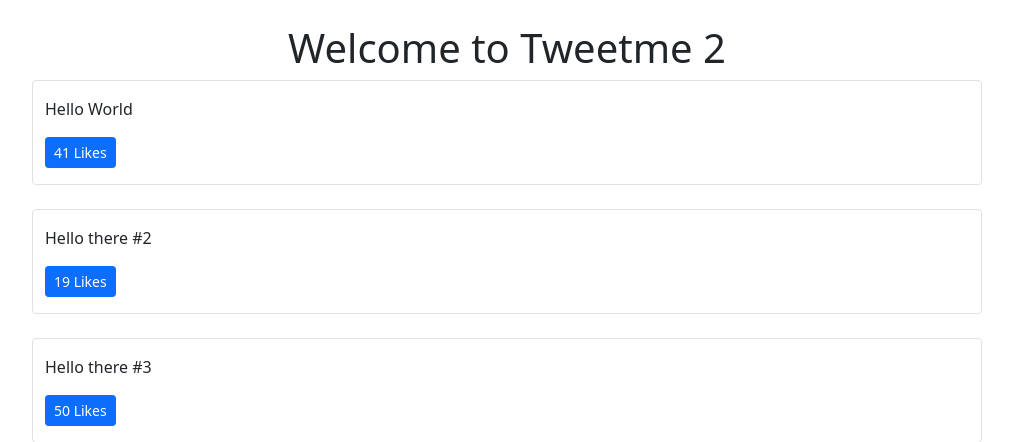
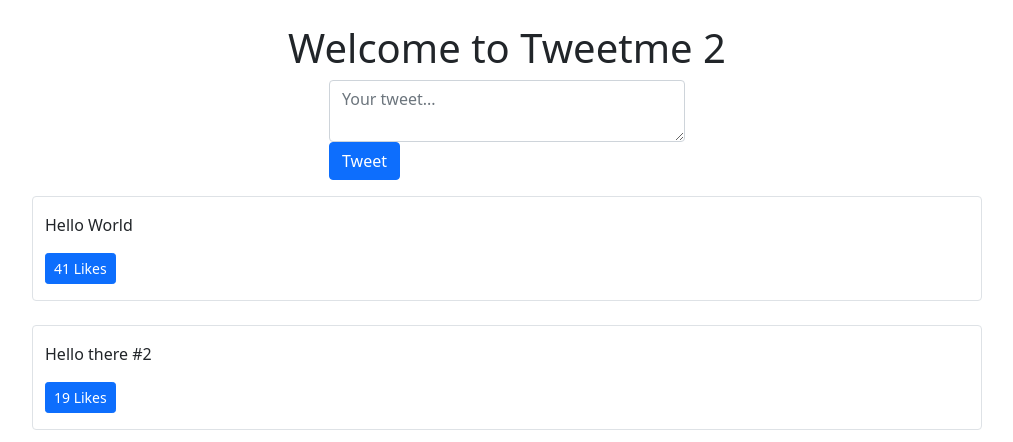
Before and after one commit to suesanjp/tweetme2, a Django app: page / in a window 1280 px wide. Shown: the part 56-498 px from the top of the page, without its empty margins (133-1146 px from the left). Run offline with Django 3.2, Linux system fonts and the light colour scheme; data comes from the database, SQL or seed files in the repository; both versions use the stored data as it was after the commit; data that the repository does not hold is empty.

Commit message:
Done Chapter 23

```diff
--- a/templates/pages/home.html
+++ b/templates/pages/home.html
@@ -9,6 +9,17 @@ this is amazing!!!!
 <div class= "row text-center">
   <div class="col">
     <h1>Welcome to Tweetme 2</h1>
+  </div>
+</div>
+
+<div class="row mb-3">
+  <div class="col-md-4 mx-auto col-10">
+    <form class="form" method="POST" action="/create-tweet/">
+      {% csrf_token %}
+      <input type="hidden" value="/" name="next" />
+      <textarea class="form-control" name="content" placeholder="Your tweet..."></textarea>
+      <button type="submit" class="btn btn-primary">Tweet</button>
+    </form>
   </div>
 </div>
 
--- a/tweets/views.py
+++ b/tweets/views.py
@@ -15,6 +15,7 @@ def home_view(request, *args, **kwargs):
 
 def tweet_create_view(request, *args, **kwargs):
     form = TweetForm(request.POST or None)
+    print('post data is', request.POST)
     if form.is_valid():
         obj = form.save(commit=False)
         # do other form related logic
```
Also changed, not shown: db.sqlite3.
